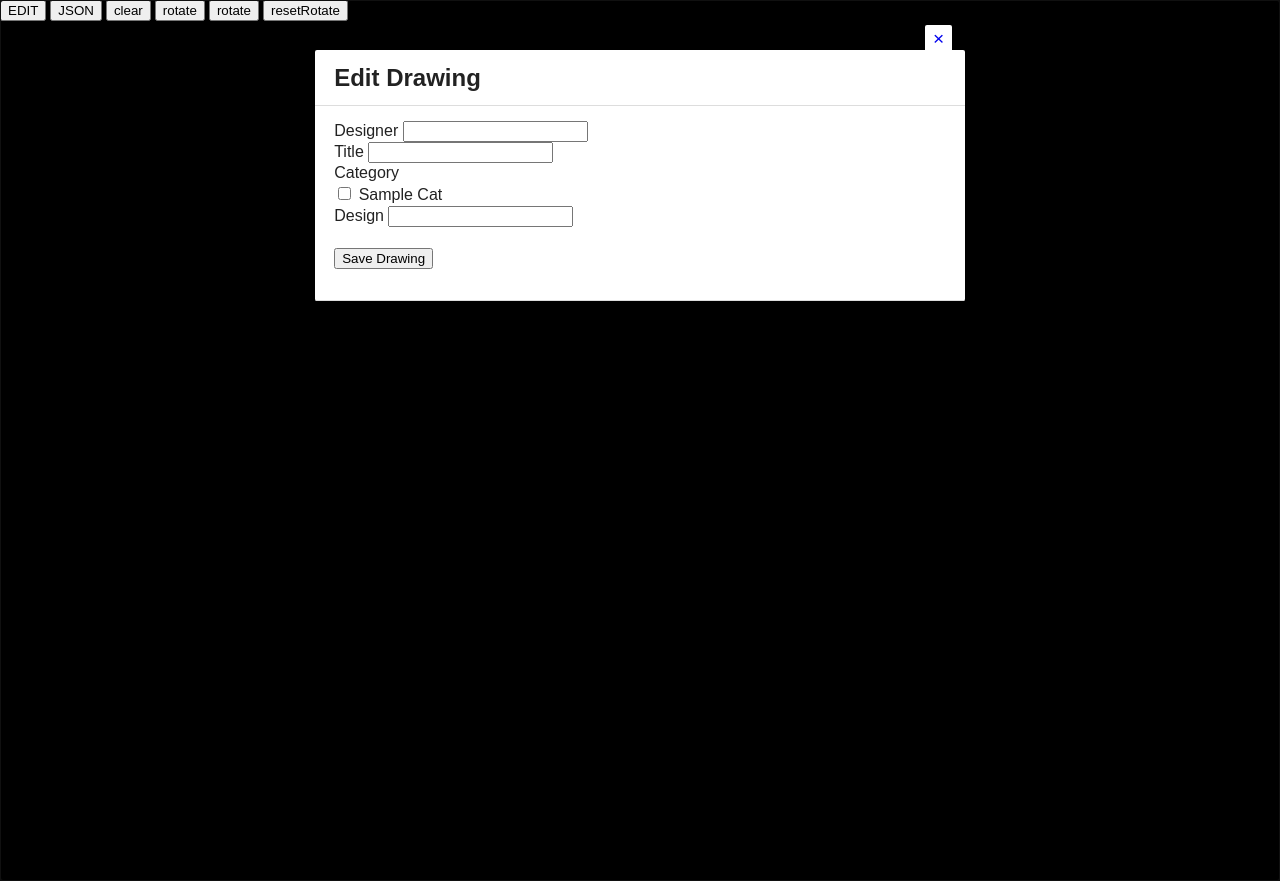
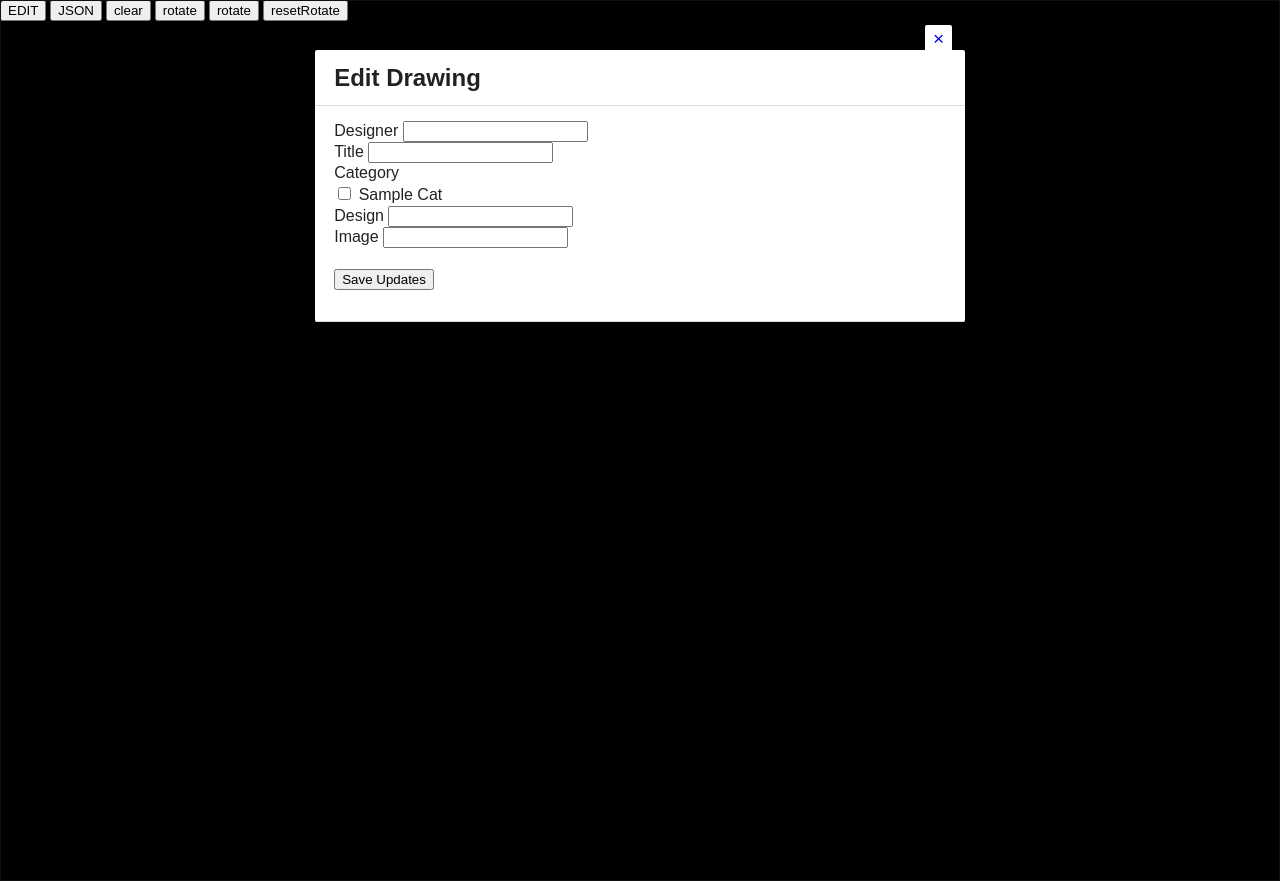
Before and after one commit to lizkhoo/3d-drawing-app, a Flask app: template templates/drawing-view.html in a window 1280 px wide, after a click that opens the changed part. Run offline with Flask 2, Linux system fonts and the light colour scheme; the template is opened without the code that fills it: most values are stand-ins (such as "Sample title", 1, 10 or a date in 2020); form fields are guessed from the names that the template uses; parts of the project's set-up code (start-up, migrations or seed data) failed here and were passed over.

Commit message:
fixed drawing app

```diff
--- a/app.py
+++ b/app.py
@@ -53,6 +53,7 @@ def draw():
 		design.title = request.form.get('title', 'no title')
 		design.slug = slugify(design.title + " " + design.designer)
 		design.design = request.form.get('design', '')
+		design.image = request.form.get('image', '')
 		design.categories = request.form.getlist('categories')
 		# use .getlist for HTTP Get forms with checkboxes, bc it returns a list
 
--- a/templates/drawing-view.html
+++ b/templates/drawing-view.html
@@ -94,8 +94,13 @@
 				{{ form.design.label() }}
 				{{ form.design( id='designTextArea', class='form-control', type='text') }}
 			</div>
+			<div class="form-group">
+				{{ form.image.label() }}
+				{{ form.image( id='imageData', class='form-control', type='image/png') }}
+			</div>
+
 			<br>
-			<button type="submit" class="btn btn-primary">Save Drawing</button>
+			<button type="submit" class="btn btn-primary">Save Updates</button>
 </form>
 
 </div>
@@ -159,9 +164,12 @@
 		geometry = new THREE.Geometry();
 		geometry.name = "Liz_Line";
 
-		var vertString = "{{ design.design }}" || "";
+		var vertString;
+		console.log("{{design.design}}");
 
-		// var vertString = "";
+		if("{{design.design}}")
+			vertString = "{{ design.design }}";
+		else vertString = "1,2,3,4,5,6";
 
 		var verts = vertString.split(",");
 
```
Also changed, not shown: templates/david-drawing.html (+9 -7 lines).
